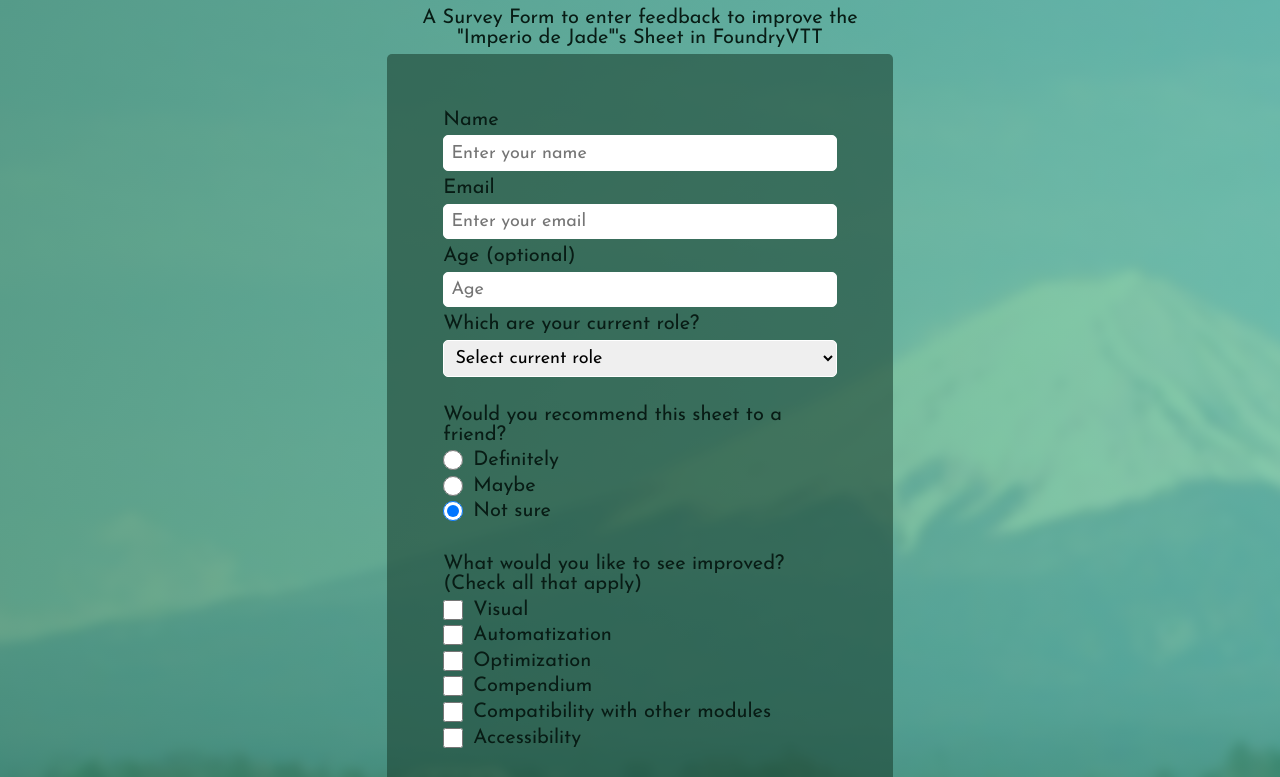
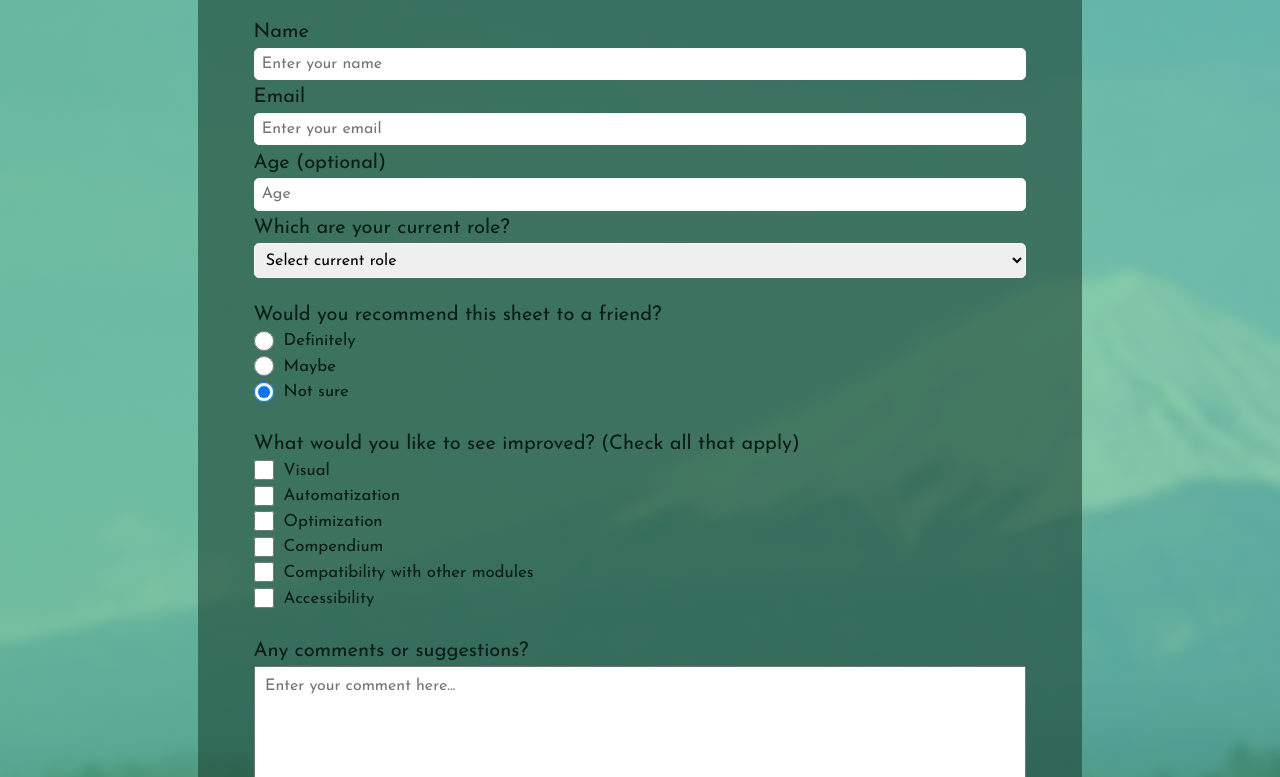
Before and after one commit to AaronKannon/Survey-Form, a plain HTML site: page index.html in a window 1280 px wide. Shown: the part 151-928 px from the top of the page. Drawn offline with Linux system fonts and the light colour scheme.

Commit message:
Changing the size of the labels from the radio and checkbox

```diff
--- a/index.html
+++ b/index.html
@@ -40,41 +40,40 @@
             </div>
             <div class="form-group">
                 <p>Would you recommend this sheet to a friend?</p>
-                <label for="definitely">
+                <label class="options" for="definitely">
                     <input id="definitely" class="inputs radio" type="radio" name="recommend" value="definitely" checked>Definitely
                 </label>
-                <label for="maybe">
+                <label class="options" for="maybe">
                     <input id="maybe" class="inputs radio" type="radio" name="recommend" value="maybe">Maybe
                 </label>
-                <label for="notsure">
+                <label class="options" for="notsure">
                     <input id="notsure" class="inputs radio" type="radio" name="recommend" value="notsure" checked>Not sure
                 </label>
             </div>
             <div class="form-group">
                 <p>What would you like to see improved? (Check all that apply)</p>
-                <label for="visual">
+                <label class="options" for="visual">
                     <input id="visual" class="inputs checkbox" type="checkbox" name="improve" value="visual">Visual
                 </label>
-                <label for="automatization">
+                <label class="options" for="automatization">
                     <input id="automatization" class="inputs checkbox" type="checkbox" name="improve" value="automatization">Automatization
                 </label>
-                <label for="optimization">
+                <label class="options" for="optimization">
                     <input id="optimization" class="inputs checkbox" type="checkbox" name="improve" value="optimization">Optimization
                 </label>
-                <label for="compendium">
+                <label class="options" for="compendium">
                     <input id="compendium" class="inputs checkbox" type="checkbox" name="improve" value="compendium">Compendium
                 </label>
-                <label for="compatibility">
+                <label class="options" for="compatibility">
                     <input id="compatibility" class="inputs checkbox" type="checkbox" name="improve" value="compatibility">Compatibility with other modules
                 </label>
-                <label for="accessibility">
+                <label class="options" for="accessibility">
                     <input id="accessibility" class="inputs checkbox" type="checkbox" name="improve" value="accessibility">Accessibility
                 </label>
             </div>
             <div class="form-group">
                 <p>Any comments or suggestions?</p>
-                <textarea id="comments" class="inputs" name="comment" placeholder="Enter your comment here...">
-                </textarea>
+                <textarea id="comments" class="inputs" name="comment" placeholder="Enter your comment here..."></textarea>
             </div>
             <div class="form-group">
                 <button type="submit" class="inputs" id="button_submit">Submit</button>
--- a/styles.css
+++ b/styles.css
@@ -1,5 +1,5 @@
 body {
-    background-image: linear-gradient(90deg, rgba(64, 145, 108, 0.8), rgba(82, 183, 136, 0.7)), url("./img/backgroundWeb.png");
+    background-image: linear-gradient(90deg, rgba(87, 181, 138, 0.8), rgba(82, 183, 136, 0.7)), url("./img/backgroundWeb.png");
     font-family: 'Josefin Sans', sans-serif;
     color: rgb(8, 28, 21);
 }
@@ -43,7 +43,7 @@
 
 .inputs {
     font-family: inherit;
-    font-size: 18px;
+    font-size: 1rem;
     margin: 0;
 }
 
@@ -58,11 +58,16 @@
     margin-bottom: 0.35rem;
 }
 
+.options {
+    font-size: 1.05rem;
+}
+
 .radio,
 .checkbox {
     width: 1.25rem;
     height: 1.25rem;
     margin-right: 0.625rem;
+    font-size: 1rem;
 }
 
 #button_submit {
@@ -75,8 +80,33 @@
 
 #comments {
     height: 9rem;
+    padding: 0.650rem;
+    resize: vertical;
 }
 
 #button_submit:hover {
     background: rgb(37, 248, 192);
 }
+
+@media (max-width: 1300px) {
+    #main {
+        width: 70%;
+        margin-left: 15%;
+        margin-top: 2.5%;
+    }
+}
+
+@media (max-width: 900px) {
+    #main {
+        width: 90%;
+        margin-left: 5%;
+        margin-top: 2.5%;
+    }
+}
+
+@media (max-width: 400px) {
+    #main {
+        width: 100%;
+        margin: 0;
+    }
+}
```
